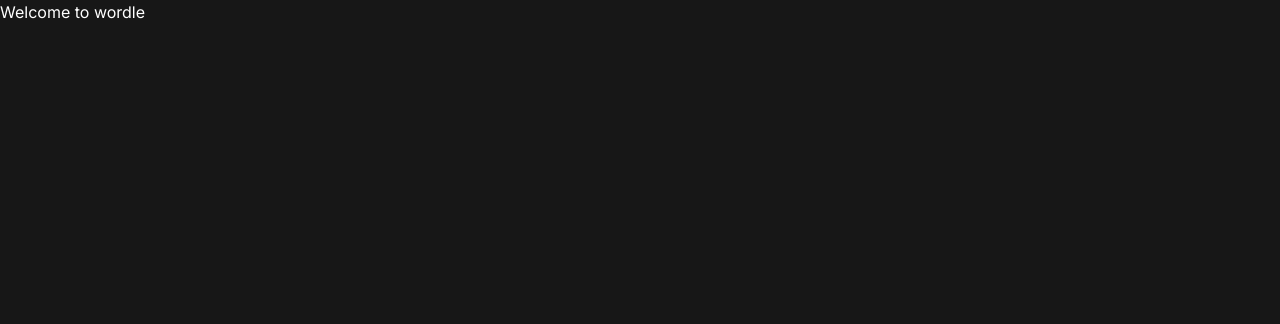
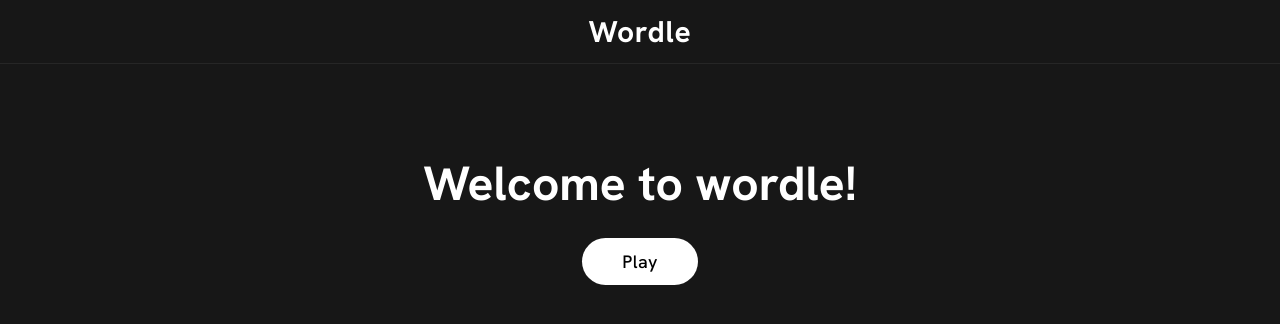
Before and after one commit to ayush-seth/wordle, a Next.js app: page / in a window 1280 px wide. Shown: the top 324 px of the page. Built offline with nearby package versions, Linux system fonts and the light colour scheme.

Commit message:
add home page

```diff
--- a/app/page.tsx
+++ b/app/page.tsx
@@ -1,3 +1,35 @@
+import { Hanken_Grotesk } from "next/font/google";
+import Link from "next/link";
+
+const font = Hanken_Grotesk({ subsets: ["latin"] });
+
+const WORD = "alien";
+
 export default function Home() {
-  return <div>Welcome to wordle</div>;
+  return (
+    <>
+      <header className="h-16 border-b border-neutral-800 flex items-center">
+        <h1
+          className="text-3xl font-bold tracking-wide text-center mx-auto"
+          style={font.style}
+        >
+          Wordle
+        </h1>
+      </header>
+      <main className="p-4 flex flex-col items-center justify-center mt-20">
+        <h1 className="text-5xl font-bold" style={font.style}>
+          Welcome to wordle!
+        </h1>
+        <div className="mt-10">
+          <Link
+            href="/play"
+            className="rounded-full font-medium tracking-wide px-10 py-3 bg-white text-black text-lg"
+            style={font.style}
+          >
+            Play
+          </Link>
+        </div>
+      </main>
+    </>
+  );
 }
```
